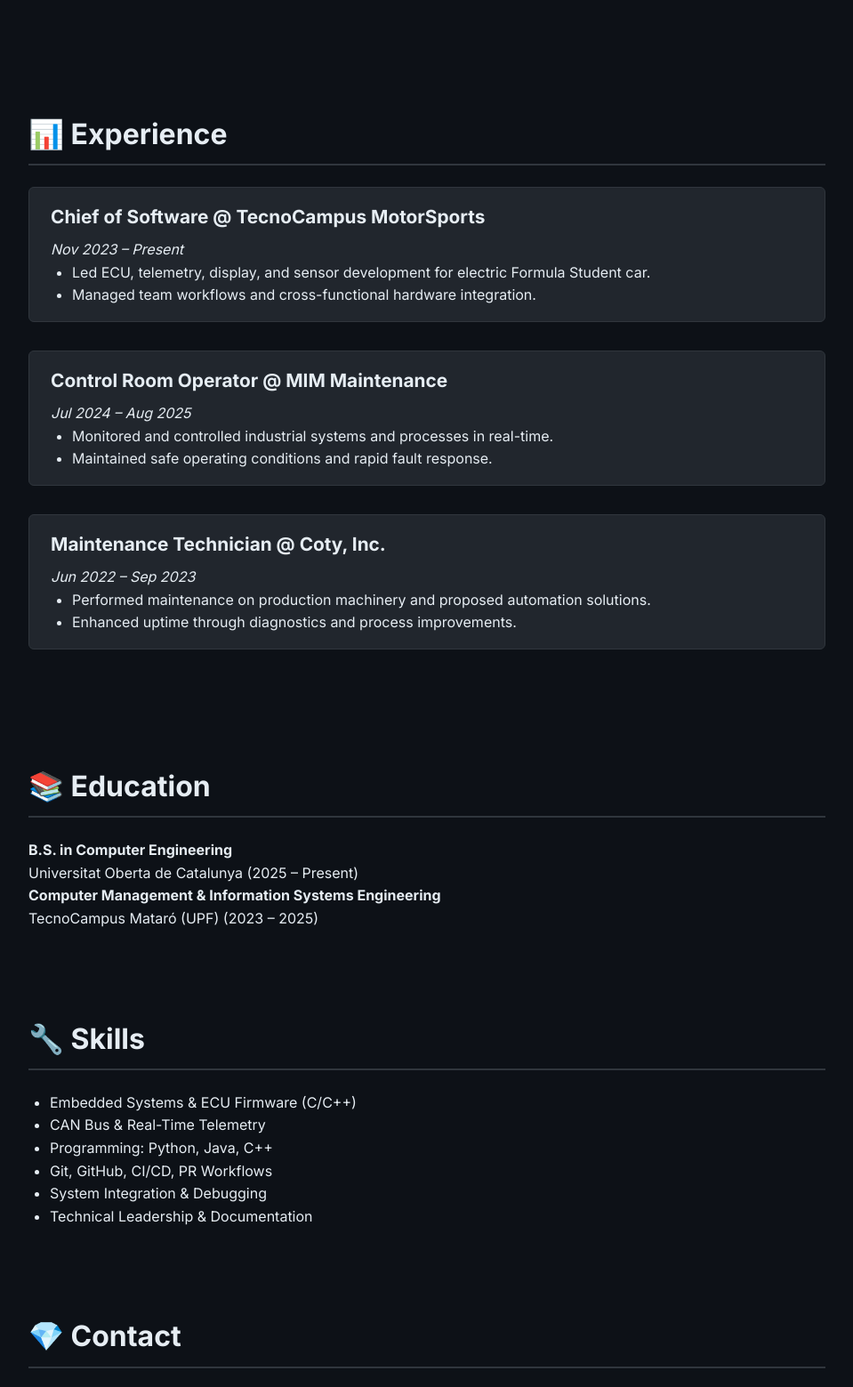
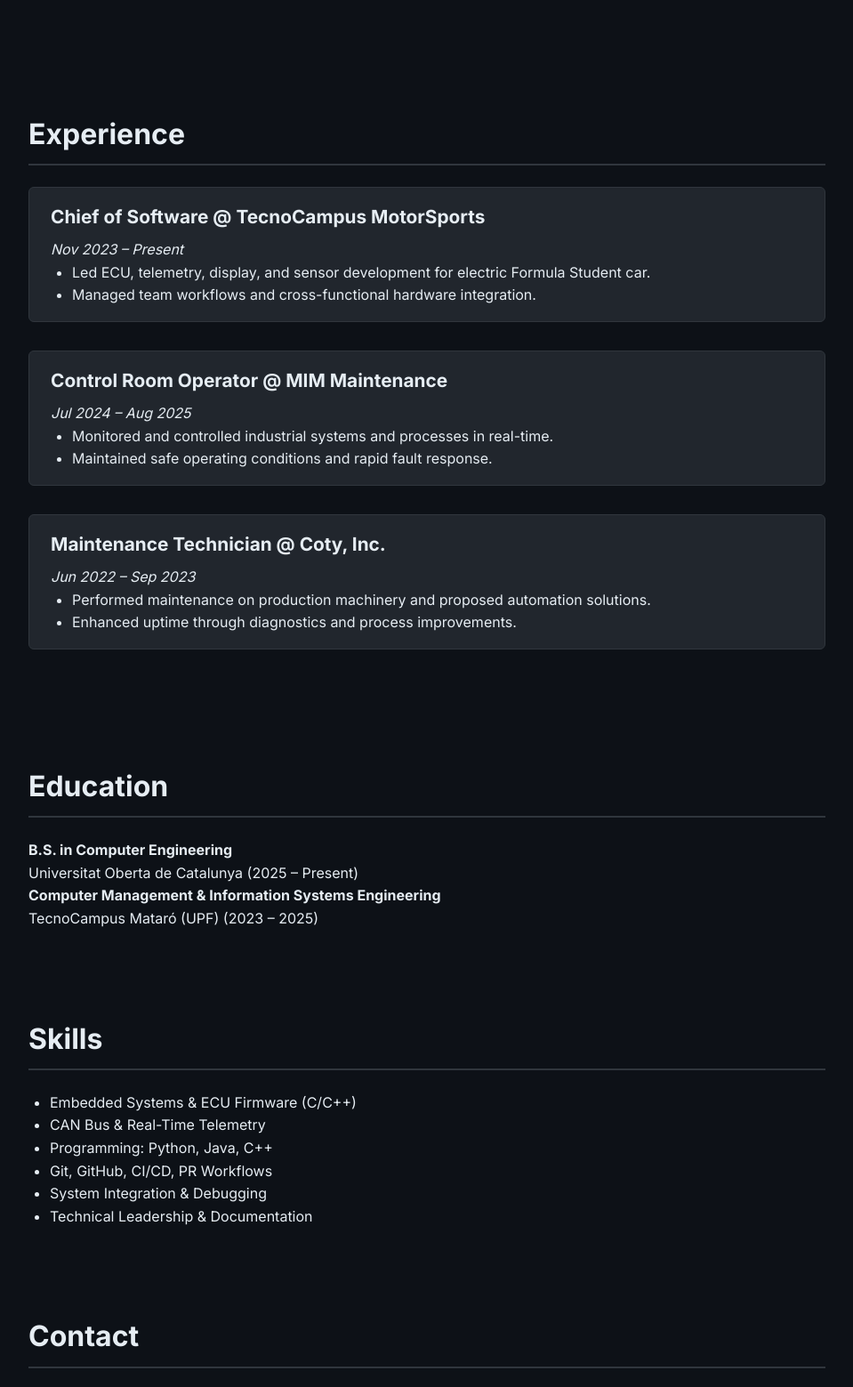
Before and after one commit to jan9122/jan9122.github.io, a plain HTML site: page index.html in a window 1280 px wide. Shown: the part 1145-2704 px from the top of the page at 89% size, without its empty margins (160-1119 px from the left). Drawn offline with nearby package versions, Linux system fonts and the light colour scheme.

Commit message:
Update index.html

```diff
--- a/index.html
+++ b/index.html
@@ -117,12 +117,12 @@
   </nav>
 
   <section id="about" data-aos="fade-up">
-    <h2>✨ About Me</h2>
+    <h2>About Me</h2>
     <p>I'm a passionate software engineer student focused on embedded systems, vehicle control software, and innovation in motorsport. As Chief of Software at TecnoCampus MotorSports, I lead the development and integration of ECU firmware, telemetry, driver display, and sensor networks, ensuring safety and performance on track.</p>
   </section>
 
   <section id="projects" data-aos="fade-up">
-    <h2>🚀 Projects</h2>
+    <h2>Projects</h2>
     <div class="project">
       <h3>Formula Student Car Software Architecture</h3>
       <p>Led the full software architecture for an electric race car: ECU firmware, telemetry systems, safety logic, and CAN communication. Integrated hardware/software and ensured reliable on-track performance.</p>
@@ -138,7 +138,7 @@
   </section>
 
   <section id="experience" data-aos="fade-up">
-    <h2>📊 Experience</h2>
+    <h2>Experience</h2>
     <div class="exp-card">
       <h3>Chief of Software @ TecnoCampus MotorSports</h3>
       <p><em>Nov 2023 – Present</em></p>
@@ -166,13 +166,13 @@
   </section>
 
   <section id="education" data-aos="fade-up">
-    <h2>📚 Education</h2>
+    <h2>Education</h2>
     <p><strong>B.S. in Computer Engineering</strong><br/>Universitat Oberta de Catalunya (2025 – Present)</p>
     <p><strong>Computer Management & Information Systems Engineering</strong><br/>TecnoCampus Mataró (UPF) (2023 – 2025)</p>
   </section>
 
   <section id="skills" data-aos="fade-up">
-    <h2>🔧 Skills</h2>
+    <h2>Skills</h2>
     <ul>
       <li>Embedded Systems & ECU Firmware (C/C++)</li>
       <li>CAN Bus & Real-Time Telemetry</li>
@@ -184,7 +184,7 @@
   </section>
 
   <section id="contact" class="contact" data-aos="fade-up">
-    <h2>💎 Contact</h2>
+    <h2>Contact</h2>
     <p><i class="ph ph-envelope"></i>Email: <a href="mailto:janrubiomontes@gmail.com">janrubiomontes@gmail.com</a></p>
     <p><i class="ph ph-github-logo"></i>GitHub: <a href="https://github.com/jan9122" target="_blank">github.com/jan9122</a></p>
     <p><i class="ph ph-link-simple"></i>Portfolio: <a href="https://jan9122.github.io" target="_blank">jan9122.github.io</a></p>
```
